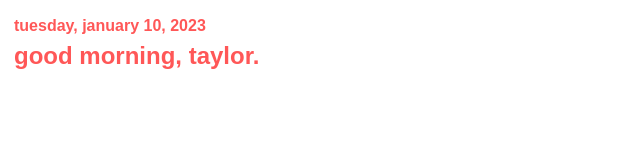
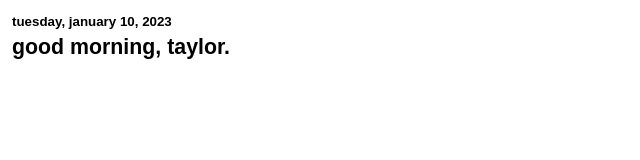
Before and after one commit to taylor-logan/date-widget, a plain HTML site: page index.html in a window 1280 px wide. Shown: the whole page, without its empty margins (0-640 px from the left). Drawn offline with Linux system fonts and the light colour scheme.

Commit message:
Update index.html

```diff
--- a/index.html
+++ b/index.html
@@ -5,9 +5,9 @@
       #lbl {
         display: flex;
         font-family: sans-serif;
-        font-size: 18pt;
-        color: #ff5757;
-        padding: 5px;
+        font-size: 16pt;
+        color: #000000;
+        padding: 3px;
         border: 1px solid #ffffff;
         justify-content: left;
         line-height: 1.5;
@@ -22,7 +22,7 @@
       }
 
       #date{
-          font-size:12pt;
+          font-size:10pt;
           font-weight: bold;
       }
 
```
